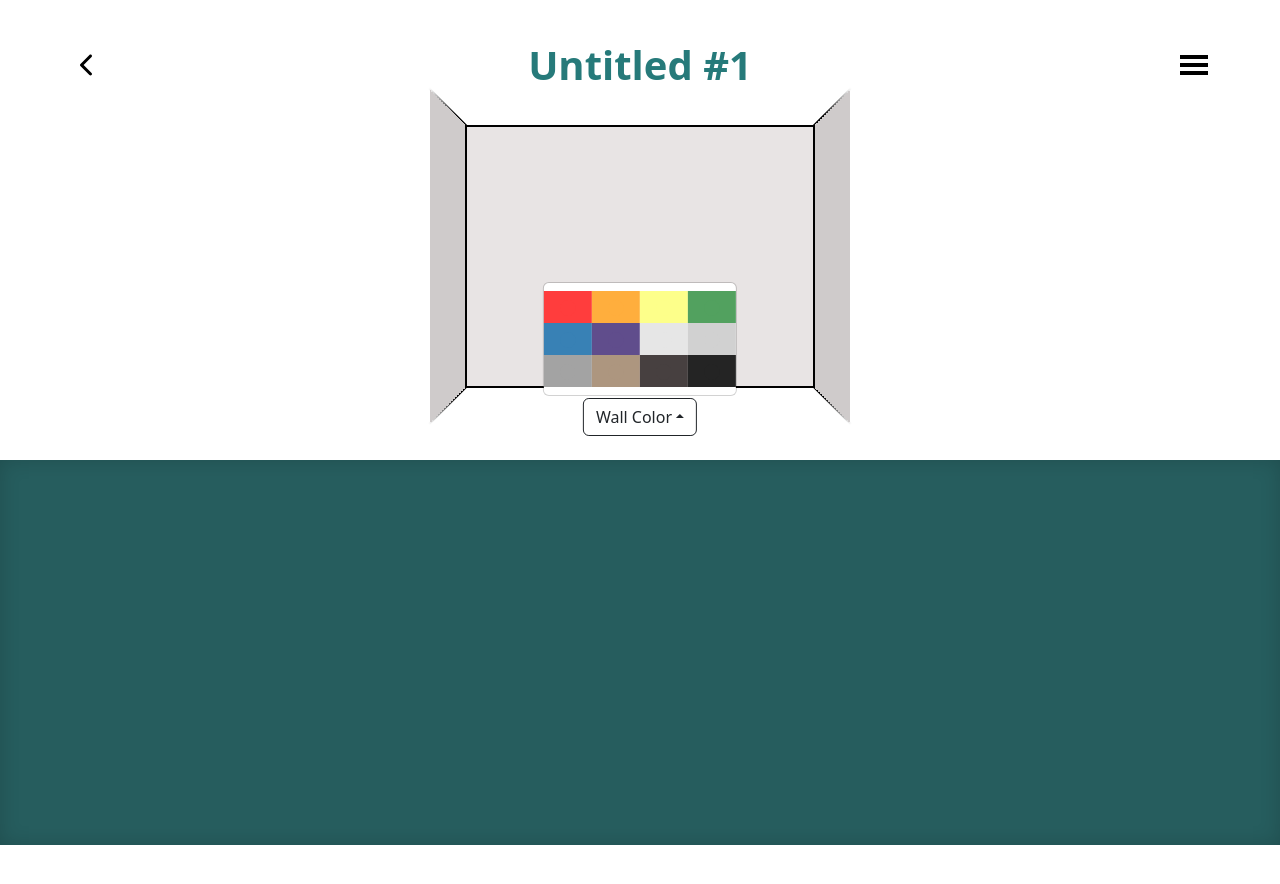
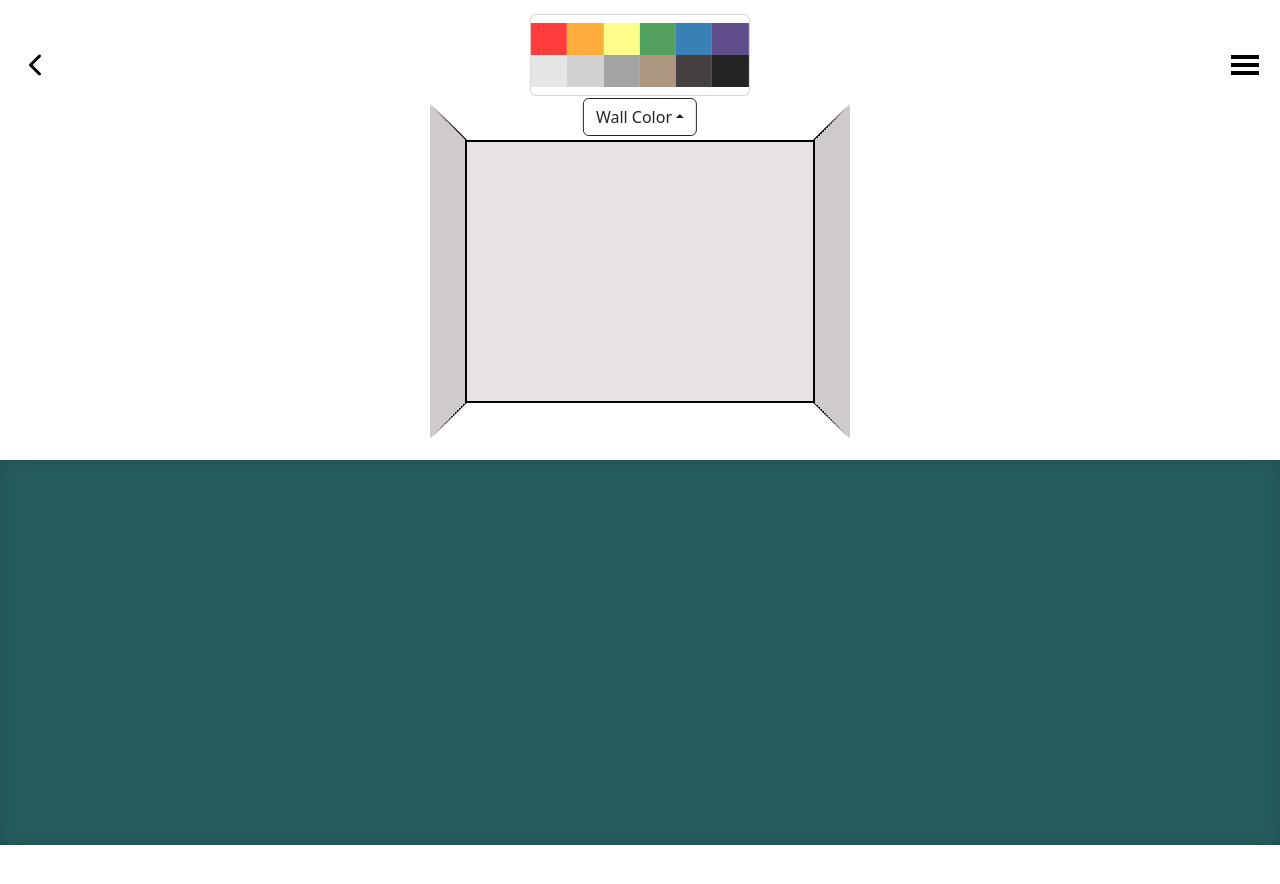
Before and after one commit to RudyCab/wallgenie-test, a React (Create React App) app: page /WallEditor in a window 1280 px wide. Both pictures are taken after a click on the button "Wall Color". Shown: the top 884 px of the page. Built offline with nearby package versions, Linux system fonts and the light colour scheme.

Commit message:
more style

```diff
--- a/public/index.html
+++ b/public/index.html
@@ -4,7 +4,7 @@
     <meta charset="utf-8" />
     <link rel="icon" href="%PUBLIC_URL%/favicon.ico" />
     <meta name="viewport" content="width=device-width, initial-scale=1" />
-    <meta name="theme-color" content="#215f5f" />
+    <meta id="theme-color-meta" name="theme-color" content="#215f5f" />
     <meta
       name="description"
       content="Web site created using create-react-app"
--- a/src/Components/SettingsPopup/SettingsPopup.css
+++ b/src/Components/SettingsPopup/SettingsPopup.css
@@ -1,6 +1,6 @@
 .settings-button {
   position: absolute;
-  right: 5%;
+  right: 1%;
   top: 10%;
   transform: translateY(-50%);
   border-width: 0px;
@@ -26,11 +26,11 @@
 }
 
 .sidebar-button-disabled {
-  /* make buttons have a lighter color than default */
   background-color: #5d8f8f;
 }
 
 .sidebar-icon {
   color: white;
   font-size: 2em;
+  transform: translate(-5%, 0%);
 }
--- a/src/Gallery/GalleryPage.css
+++ b/src/Gallery/GalleryPage.css
@@ -5,7 +5,6 @@
 
 .galleryText {
   font-family: 'Lucida Sans', 'Lucida Sans Regular', 'Lucida Grande', 'Lucida Sans Unicode', Geneva, Verdana, sans-serif;
-  font-weight: bold;
   padding-top: 50px;
   margin-left: 40px;
 }
--- a/src/Projects/ProjectPage.css
+++ b/src/Projects/ProjectPage.css
@@ -6,7 +6,6 @@
 
 .projectText {
   font-family: 'Lucida Sans', 'Lucida Sans Regular', 'Lucida Grande', 'Lucida Sans Unicode', Geneva, Verdana, sans-serif;
-  font-weight: bold;
   padding-top: 50px;
   margin-left: 40px;
 }
--- a/src/WallEditor/Draggable.js
+++ b/src/WallEditor/Draggable.js
@@ -15,9 +15,9 @@ class Drag extends React.Component {
   }
 
   handleStop = (e, data) => {
-    console.log("Mouse up event occurred!");
+    // console.log("Mouse up event occurred!");
     if (e.clientX < 10 || e.clientY < 100 || e.clientY > 300) {
-      console.log("inside if");
+      // console.log("inside if");
       this.setState((prevState) => ({
         top: 0,
         left: 0,
@@ -29,8 +29,8 @@ class Drag extends React.Component {
         left: data.lastX,
       }));
     }
-    console.log(e.clientX);
-    console.log(e.clientY);
+    // console.log(e.clientX);
+    // console.log(e.clientY);
   };
 
   handleShuffle = () => {
@@ -50,21 +50,21 @@ class Drag extends React.Component {
   };
 
   handleMouseMove = (e) => {
-    console.log("hi");
+    // console.log("hi");
     this.setState(
       (prevState) => ({
         dragging: true,
         mouseStart: { x: e.offsetX, y: e.offsetY },
       }),
       () => {
-        console.log("move");
-        console.log("dragging " + this.state.dragging);
+        // console.log("move");
+        // console.log("dragging " + this.state.dragging);
         if (this.state.dragging === true) {
           const pixelDifference = Math.max(
             this.state.mouseStart.x - e.offsetX,
             this.state.mouseStart.y - e.offsetY
           );
-          console.log(pixelDifference);
+          // console.log(pixelDifference);
           this.setState((prevState) => ({
             height: this.state.height + pixelDifference,
             width: this.state.width + pixelDifference,
@@ -76,7 +76,7 @@ class Drag extends React.Component {
   };
 
   handleMouseUp = (e) => {
-    console.log("up");
+    // console.log("up");
     this.setState((prevState) => ({
       dragging: false,
     }));
@@ -96,9 +96,9 @@ class Drag extends React.Component {
         onStop={this.handleStop}
       >
         <div>
-          {console.log("top is" + this.state.top)}
-          {console.log("left is" + this.state.left)}
-          {console.log(this.props.shuffle)}
+          {/* {console.log("top is" + this.state.top)} */}
+          {/* {console.log("left is" + this.state.left)} */}
+          {/* {console.log(this.props.shuffle)} */}
           {this.props.shuffle && this.handleShuffle()}
           <div>
             {/* <button style={{height: '10px', width:80, fontSize:'8px'}} onClick={() => {
--- a/src/WallEditor/Slider.jsx
+++ b/src/WallEditor/Slider.jsx
@@ -11,6 +11,7 @@ const Slider = ({ images, shuffle, setShuffle }) => {
             images.map((imageUrl, index) => (
               <Draggable
                 img={imageUrl}
+                key={index}
                 alt={`Image ${index + 1}`}
                 className="image"
                 shuffle={shuffle}
--- a/src/WallEditor/WallEditorPage.css
+++ b/src/WallEditor/WallEditorPage.css
@@ -10,7 +10,7 @@ body {
 .back-button {
   position: absolute;
   top: 10%;
-  left: 5%;
+  left: 1%;
   transform: translateY(-50%);
   border-width: 0px;
   background-color: transparent;
@@ -26,5 +26,5 @@ body {
 
 .dropdown-grid {
   display: grid;
-  grid-template-columns: repeat(4, 1fr); /* 4 columns */
+  grid-template-columns: repeat(6, 1fr);
 }
--- a/src/WallEditor/WallEditorPage.jsx
+++ b/src/WallEditor/WallEditorPage.jsx
@@ -1,9 +1,8 @@
-import React, { useState, useEffect, useRef } from "react";
+import React, { useState, useRef } from "react";
 import { useNavigate } from "react-router-dom";
 import Dropdown from "react-bootstrap/Dropdown";
 import DropdownButton from "react-bootstrap/DropdownButton";
 import { IoIosArrowBack } from "react-icons/io";
-import { FaCircle } from "react-icons/fa";
 import SettingsPopup from "../Components/SettingsPopup/SettingsPopup";
 import WallComponent from "../Components/Wall/WallComponent";
 import ProjectTitle from "../Components/ProjectTitle/ProjectTitle";
@@ -14,9 +13,11 @@ import "./WallEditorPage.css";
 import "bootstrap/dist/css/bootstrap.css";
 
 function WallEditorPage({ images }) {
-  useEffect(() => {
-    document.body.style.backgroundColor = "#ffffff";
-  }, []);
+  let themeColor = "#ffffff";
+  const metaTag = document.querySelector("#theme-color-meta");
+  if (metaTag) {
+    metaTag.setAttribute("content", themeColor);
+  }
 
   const [shuffle, setShuffle] = useState(false);
 
@@ -47,9 +48,8 @@ function WallEditorPage({ images }) {
   /*
   Create new `Wall` instance
   */
-  const VERTICAL_OFFSET = wall_width !== MAX_WIDTH ? -60 : -15; // adjust offset based on if user's on phone vs laptop
   const wall = new Wall(
-    { x: x, y: window.innerHeight * 0.175 + VERTICAL_OFFSET },
+    { x: x, y: window.innerHeight * 0.2 - 20 },
     {
       width: wall_width,
       height: (3 / 4) * wall_width,
@@ -73,14 +73,14 @@ function WallEditorPage({ images }) {
         onClick={() => setWallColor(color)}
         style={{ backgroundColor: color }}
       >
-        <FaCircle style={{ color }} />
+        <span style={{ color: color }}>.</span>
       </Dropdown.Item>
     );
   };
 
   const dropdownButtonStyle = {
     position: "fixed",
-    top: wall.coordinates.y + wall.size.height + 10,
+    top: wall.coordinates.y - 42.5,
     left: "50%",
     transform: "translateX(-50%)",
   };
@@ -102,10 +102,7 @@ function WallEditorPage({ images }) {
 
   return (
     <div className="wallEditor">
-      <div
-        className="page-container"
-        style={{ pointerEvents: "auto" }}
-      >
+      <div className="page-container" style={{ pointerEvents: "auto" }}>
         <div ref={parentRef} className="top-row">
           <button
             className="back-button"
@@ -121,10 +118,6 @@ function WallEditorPage({ images }) {
             setShuffle={setShuffle}
           />
         </div>
-        <div style={{ height: "350px" }}>
-          {/* RENDER WALL COMPONENT */}
-          <WallComponent wall={wall} wallColor={wallColor} />
-        </div>
 
         {/* WALL COLOR DROPDOWN MENU */}
         <div className="dropdown-container" style={dropdownButtonStyle}>
@@ -139,6 +132,11 @@ function WallEditorPage({ images }) {
           )}
         </div>
 
+        {/* RENDER WALL COMPONENT */}
+        <div className="wall-component-container" style={{ height: "350px" }}>
+          <WallComponent wall={wall} wallColor={wallColor} />
+        </div>
+
         {__DISPLAY_SLIDER && (
           <Slider images={images} shuffle={shuffle} setShuffle={setShuffle} />
         )}
```
